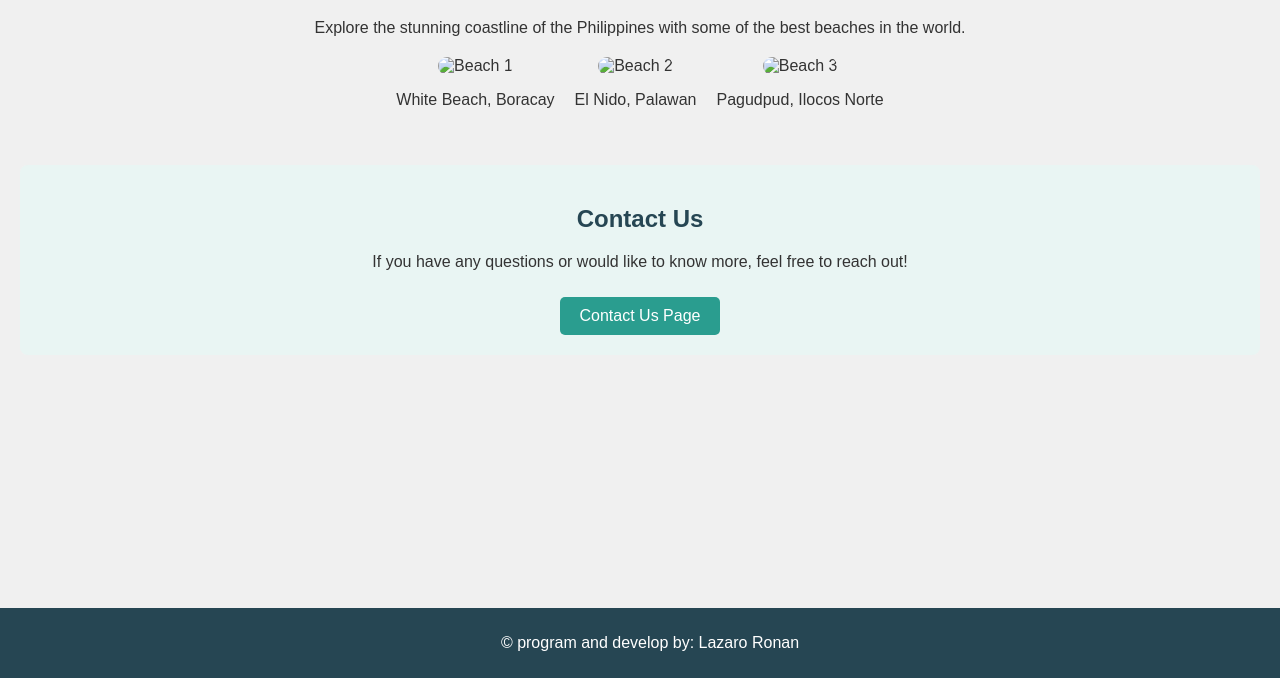
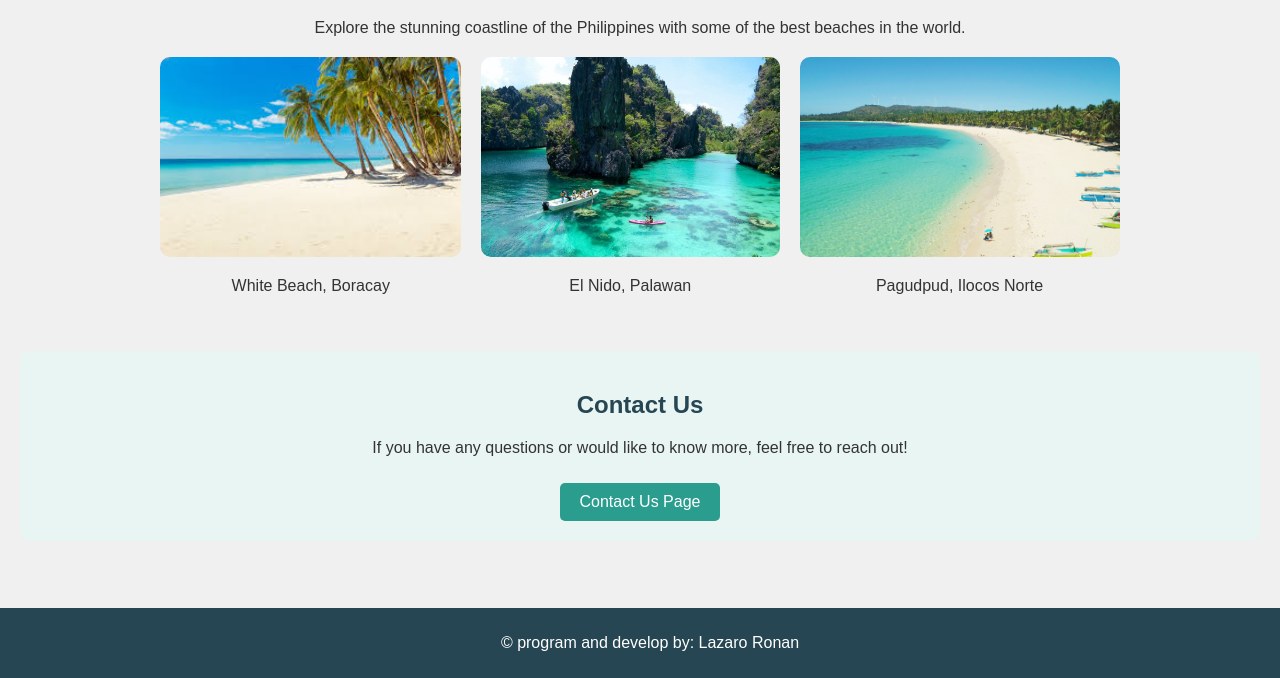
Before and after one commit to ronan-star/website, a plain HTML site: page home.html in a window 1280 px wide. Shown: the part 122-800 px from the top of the page. Drawn offline with Linux system fonts and the light colour scheme.

Commit message:
Update home.html

```diff
--- a/home.html
+++ b/home.html
@@ -25,15 +25,15 @@
             <p>Explore the stunning coastline of the Philippines with some of the best beaches in the world.</p>
             <div class="beach-gallery">
                 <div class="beach-item">
-                    <img src="c:\Users\USER\Downloads\cover-photo-white-beach-boracay.jpg" alt="Beach 1">
+                    <img src="beach1.jfif" alt="Beach 1">
                     <p>White Beach, Boracay</p>
                 </div>
                 <div class="beach-item">
-                    <img src="c:\Users\USER\Downloads\ENR_Sustainability-Banner.jpeg" alt="Beach 2">
+                    <img src="beach2.jpeg" alt="Beach 2">
                     <p>El Nido, Palawan</p>
                 </div>
                 <div class="beach-item">
-                    <img src="c:\Users\USER\Downloads\7-pagudpud-saud-beach-banner.jpg" alt="Beach 3">
+                    <img src="beach3.jpg" alt="Beach 3">
                     <p>Pagudpud, Ilocos Norte</p>
                 </div>
             </div>
```
